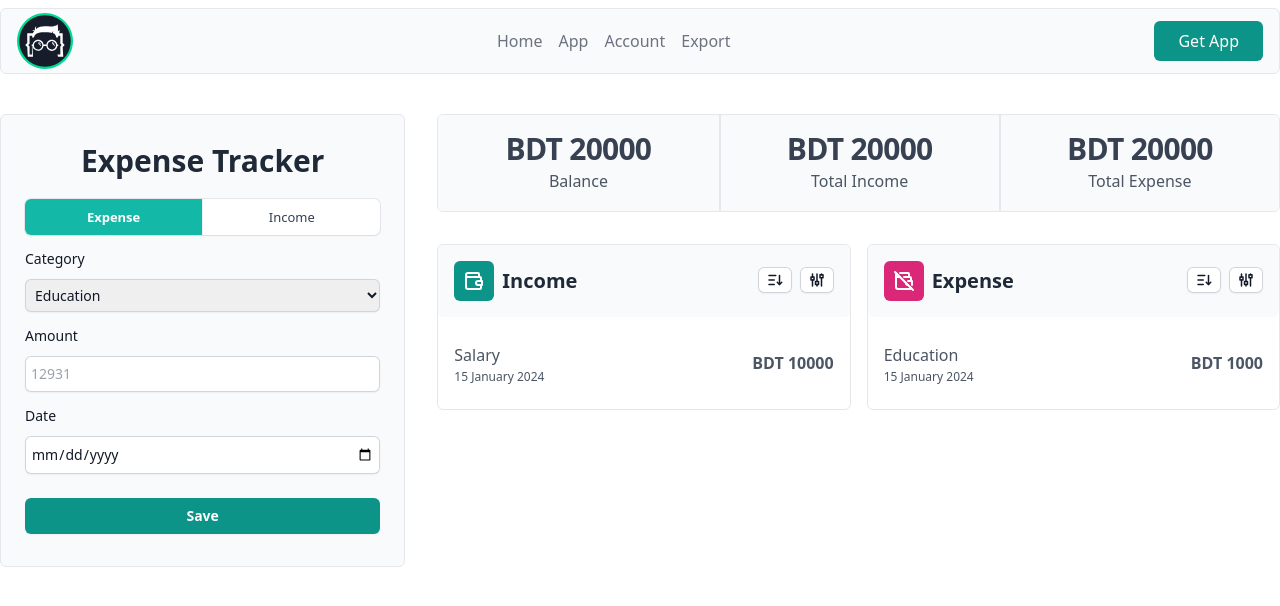
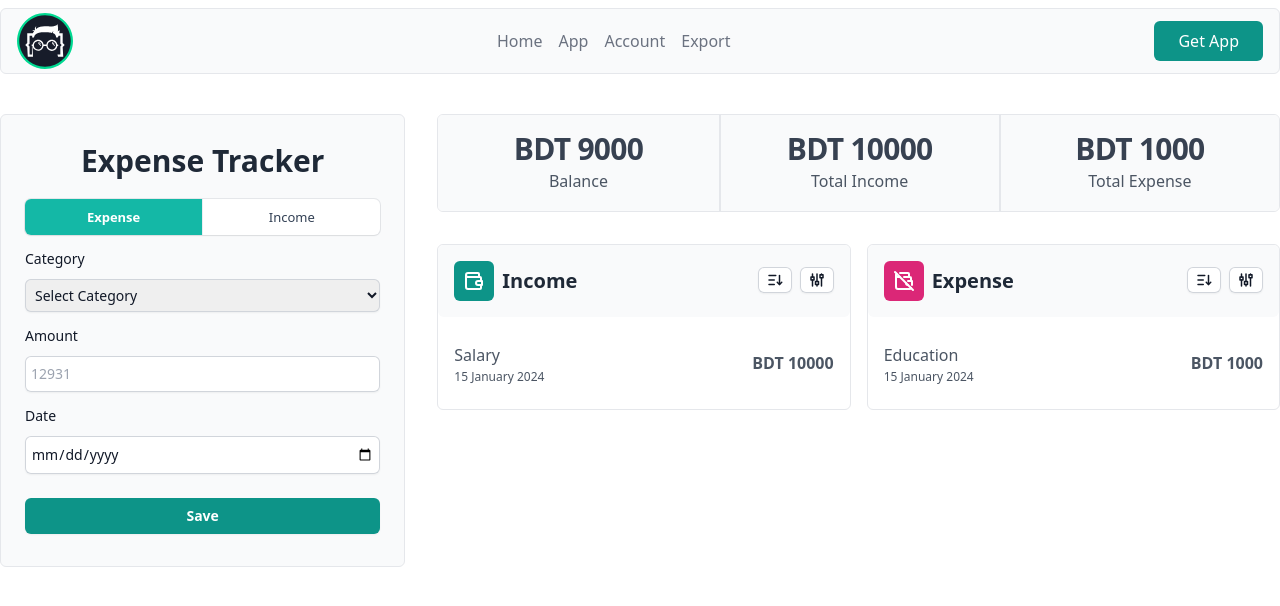
Before and after one commit to jhrhq/vite-react-apps, a React (Vite) app: page / in a window 1280 px wide. Shown: the top 606 px of the page. Built offline with nearby package versions, Linux system fonts and the light colour scheme.

Commit message:
reusable component & data & utility function

```diff
--- a/src/Expense/ExpenseTrackerForm.jsx
+++ b/src/Expense/ExpenseTrackerForm.jsx
@@ -1,15 +1,23 @@
-import React, { useState } from "react";
-import { categories } from "./categories";
+import { useState } from "react";
+import { formatDateToLong } from "../utilities/utilities";
+import { categories } from "./data";
+
+const defaultFormState = {
+  id: crypto.randomUUID(),
+  category: "",
+  amount: "",
+  date: "",
+};
 
 const TabButtons = ({ categories, activeTab, onSelectTab }) => {
   return (
     <div className="flex divide-x divide-slate-400/20 overflow-hidden rounded-md bg-white text-[0.8125rem] font-medium leading-5 text-slate-700 shadow-sm ring-1 ring-slate-700/10 mt-6">
-      {categories.map((category, index) => (
+      {categories.map((category) => (
         <div
           key={category.type}
-          onClick={() => onSelectTab(index)}
-          className={`cursor-pointer text-center flex-1 px-4 py-2 hover:bg-slate-50 hover:text-slate-900 ${
-            index == activeTab && "active"
+          onClick={() => onSelectTab(category.type)}
+          className={`cursor-pointer text-center flex-1 px-4 py-2 hover:bg-slate-50 hover:text-slate-900 capitalize ${
+            category.type == activeTab && "active"
           }`}
         >
           {category.type}
@@ -19,11 +27,26 @@ const TabButtons = ({ categories, activeTab, onSelectTab }) => {
   );
 };
 
-const ExpenseTrackerForm = () => {
-  const [activeTab, setActiveTab] = useState(0);
+const ExpenseTrackerForm = ({ onSave }) => {
+  const [activeTab, setActiveTab] = useState(categories[0].type);
+  const [options, setOptions] = useState(categories[0].options);
 
-  function handleSelectTab(index) {
-    setActiveTab(index);
+  const [formState, setFormState] = useState(defaultFormState);
+
+  function handleSelectTab(tabType) {
+    setActiveTab(tabType);
+    setFormState(defaultFormState);
+    setOptions(categories.find((option) => option.type == tabType).options);
+  }
+
+  function handleChange(event) {
+    const name = event.target.name;
+    let value = event.target.value;
+    if (name == "date") {
+      value = formatDateToLong(value).toString();
+    }
+
+    setFormState({ ...formState, [name]: value });
   }
 
   return (
@@ -42,12 +65,16 @@ const ExpenseTrackerForm = () => {
         </label>
         <div className="mt-2">
           <select
+            value={formState.category}
+            onChange={handleChange}
             id="category"
             name="category"
+            required
             autoComplete="category-name"
             className="block w-full rounded-md border-0 py-1.5 text-gray-900 shadow-sm ring-1 ring-inset ring-gray-300 focus:ring-2 focus:ring-inset focus:ring-teal-600 sm:text-sm sm:leading-6 px-1.5"
           >
-            {categories[activeTab].category.map((option) => (
+            <option value="">Select Category</option>
+            {options.map((option) => (
               <option key={option.id} value={option.value}>
                 {option.name}
               </option>
@@ -65,9 +92,12 @@ const ExpenseTrackerForm = () => {
         </label>
         <div className="mt-2">
           <input
+            value={formState.amount}
+            onChange={handleChange}
             type="number"
             name="amount"
             id="amount"
+            required
             autoComplete="off"
             placeholder="12931"
             className="block w-full rounded-md border-0 py-1.5 text-gray-900 shadow-sm ring-1 ring-inset ring-gray-300 placeholder:text-gray-400 focus:ring-2 focus:ring-inset focus:ring-teal-600 sm:text-sm sm:leading-6 px-1.5"
@@ -84,9 +114,12 @@ const ExpenseTrackerForm = () => {
         </label>
         <div className="mt-2">
           <input
+            value={formState.date}
+            onChange={handleChange}
             type="date"
             name="date"
             id="date"
+            required
             autoComplete="off"
             placeholder="12931"
             className="block px-1.5 w-full rounded-md border-0 py-1.5 text-gray-900 shadow-sm ring-1 ring-inset ring-gray-300 placeholder:text-gray-400 focus:ring-2 focus:ring-inset focus:ring-teal-600 sm:text-sm sm:leading-6"
@@ -95,6 +128,10 @@ const ExpenseTrackerForm = () => {
       </div>
 
       <button
+        onClick={(e) => {
+          e.preventDefault();
+          onSave(formState, activeTab);
+        }}
         type="submit"
         className="mt-6 rounded-md bg-teal-600 px-8 py-2 text-sm font-semibold text-white shadow-sm hover:bg-teal-500 focus-visible:outline focus-visible:outline-2 focus-visible:outline-offset-2 focus-visible:outline-teal-600 w-full"
       >
--- a/src/Expense/IncomeExpenseBoard.jsx
+++ b/src/Expense/IncomeExpenseBoard.jsx
@@ -2,22 +2,22 @@ import { useState } from "react";
 import ExpenseTrackerForm from "./ExpenseTrackerForm";
 import IncomeExpenseLists from "./IncomeExpenseLists";
 import TotalBalanceStat from "./TotalBalanceStat";
+import { defaultStats, defaultTrackers } from "./data";
 
 const IncomeExpenseBoard = () => {
-  const [trackers, setTrackers] = useState([
-    {
-      type: "income",
-      category: [
-        { id: 123, name: "salary", date: "15 January 2024", cost: "10000" },
-      ],
-    },
-    {
-      type: "expense",
-      category: [
-        { id: 124, name: "education", date: "15 January 2024", cost: "1000" },
-      ],
-    },
-  ]);
+  const [trackers, setTrackers] = useState(defaultTrackers);
+  const [stats, setStats] = useState(defaultStats);
+
+  const handleAddExpenseIncome = (newTracker, type, isAdd) => {
+    setTrackers(
+      trackers.map((item) =>
+        item.type == type
+          ? { ...item, category: [...item.category, newTracker] }
+          : item
+      )
+    );
+  };
+
   return (
     <main className="relative mx-auto mt-10 w-full max-w-7xl">
       <section className="grid grid-cols-1 md:grid-cols-2 lg:grid-cols-3 gap-8">
@@ -25,10 +25,10 @@ const IncomeExpenseBoard = () => {
           <h2 className="text-3xl font-semibold leading-7 text-gray-800 text-center">
             Expense Tracker
           </h2>
-          <ExpenseTrackerForm />
+          <ExpenseTrackerForm onSave={handleAddExpenseIncome} />
         </div>
         <div className="lg:col-span-2">
-          <TotalBalanceStat />
+          <TotalBalanceStat stats={stats} />
 
           <div className="grid grid-cols-1 lg:grid-cols-2 gap-4 mt-8">
             {trackers.map((tracker) => (
--- a/src/Expense/IncomeExpenseList.jsx
+++ b/src/Expense/IncomeExpenseList.jsx
@@ -1,18 +1,18 @@
 import React from "react";
 import { TbPencil, TbTrash } from "react-icons/tb";
 
-const IncomeExpenseList = ({ trackerList }) => {
+const IncomeExpenseList = ({ type, trackerList }) => {
   return (
     <div className="flex justify-between items-center py-2 relative group cursor-pointer">
       <div>
         <h3 className="text-base font-medium leading-7 text-gray-600 capitalize">
-          {trackerList.name}
+          {trackerList.category}
         </h3>
         <p className="text-xs text-gray-600">{trackerList.date}</p>
       </div>
       <div className="flex items-center gap-2">
         <p className="text-base font-semibold text-gray-600 transition-all group-hover:-translate-x-14">
-          BDT {trackerList.cost}
+          BDT {trackerList.amount}
         </p>
       </div>
 
--- a/src/Expense/TotalBalanceStat.jsx
+++ b/src/Expense/TotalBalanceStat.jsx
@@ -1,28 +1,24 @@
 import React from "react";
 
-const TotalBalanceStat = () => {
+function Stat({ stat }) {
+  return (
+    <div className="bg-[#F9FAFB] flex lg:max-w-xs flex-col px-4 py-4">
+      <dt className="text-base leading-7 text-gray-600">{stat.type}</dt>
+      <dd className="order-first text-xl font-semibold tracking-tight text-gray-700 sm:text-3xl">
+        BDT {stat.amount}
+      </dd>
+    </div>
+  );
+}
+
+const TotalBalanceStat = ({ stats }) => {
   return (
     <div className="bg-white">
       <div className="mx-auto max-w-7xl">
         <dl className="grid grid-cols-1 text-center lg:grid-cols-3 divide-x-2 border rounded-md overflow-hidden">
-          <div className="bg-[#F9FAFB] flex lg:max-w-xs flex-col px-4 py-4">
-            <dt className="text-base leading-7 text-gray-600">Balance</dt>
-            <dd className="order-first text-xl font-semibold tracking-tight text-gray-700 sm:text-3xl">
-              BDT 20000
-            </dd>
-          </div>
-          <div className="bg-[#F9FAFB] flex lg:max-w-xs flex-col px-4 py-4">
-            <dt className="text-base leading-7 text-gray-600">Total Income</dt>
-            <dd className="order-first text-xl font-semibold tracking-tight text-gray-700 sm:text-3xl">
-              BDT 20000
-            </dd>
-          </div>
-          <div className="bg-[#F9FAFB] flex lg:max-w-xs flex-col px-4 py-4">
-            <dt className="text-base leading-7 text-gray-600">Total Expense</dt>
-            <dd className="order-first text-xl font-semibold tracking-tight text-gray-700 sm:text-3xl">
-              BDT 20000
-            </dd>
-          </div>
+          {stats.map((stat) => (
+            <Stat key={stat.id} stat={stat} />
+          ))}
         </dl>
       </div>
     </div>
--- a/src/Expense/categories.js
+++ b/src/Expense/data.js
@@ -65,6 +65,44 @@ export const expenses = [
 ];
 
 export const categories = [
-  { type: "Expense", category: expenses },
-  { type: "Income", category: incomes },
+  { type: "expense", options: expenses },
+  { type: "income", options: incomes },
 ];
+
+export const defaultTrackers = [
+  {
+    type: "income",
+    category: [
+      { id: 123, category: "salary", date: "15 January 2024", amount: "10000" },
+    ],
+  },
+  {
+    type: "expense",
+    category: [
+      {
+        id: 124,
+        category: "education",
+        date: "15 January 2024",
+        amount: "1000",
+      },
+    ],
+  },
+];
+
+export const defaultStats = [
+  {
+    id: "d6df2ba4-9fe7-4173-b429-3d1d922a615c",
+    type: "Balance",
+    amount: 9_000,
+  },
+  {
+    id: "98e3b9f5-c157-45a9-80bf-5d74d66417a4",
+    type: "Total Income",
+    amount: 10_000,
+  },
+  {
+    id: "38da2b53-7623-4ae5-b3b0-369d74b8ff15",
+    type: "Total Expense",
+    amount: 1_000,
+  },
+];
--- /dev/null
+++ b/src/utilities/utilities.js
@@ -0,0 +1,60 @@
+export function formatDateToISO(dateString) {
+  // Split the input string into parts
+  const [day, monthName, year] = dateString.split(" ");
+
+  // Array of month names to find the month index
+  const monthNames = [
+    "January",
+    "February",
+    "March",
+    "April",
+    "May",
+    "June",
+    "July",
+    "August",
+    "September",
+    "October",
+    "November",
+    "December",
+  ];
+
+  // Get the month index
+  const monthIndex = monthNames.indexOf(monthName);
+
+  // Create a new Date object
+  const date = new Date(year, monthIndex, day);
+
+  // Return the formatted date as YYYY-MM-DD
+  return date.toISOString().split("T")[0]; // Get only the date part
+}
+
+export function formatDateToLong(dateString) {
+  // Create a new Date object from the input string
+  const date = new Date(dateString);
+
+  // Get day, month, and year
+  const day = date.getDate();
+  const year = date.getFullYear();
+
+  // Array of month names
+  const monthNames = [
+    "January",
+    "February",
+    "March",
+    "April",
+    "May",
+    "June",
+    "July",
+    "August",
+    "September",
+    "October",
+    "November",
+    "December",
+  ];
+
+  // Get the month name
+  const month = monthNames[date.getMonth()];
+
+  // Return the formatted date
+  return `${day} ${month} ${year}`;
+}
```
Also changed, not shown: src/Expense/IncomeExpenseLists.jsx (+62 -44 lines).
